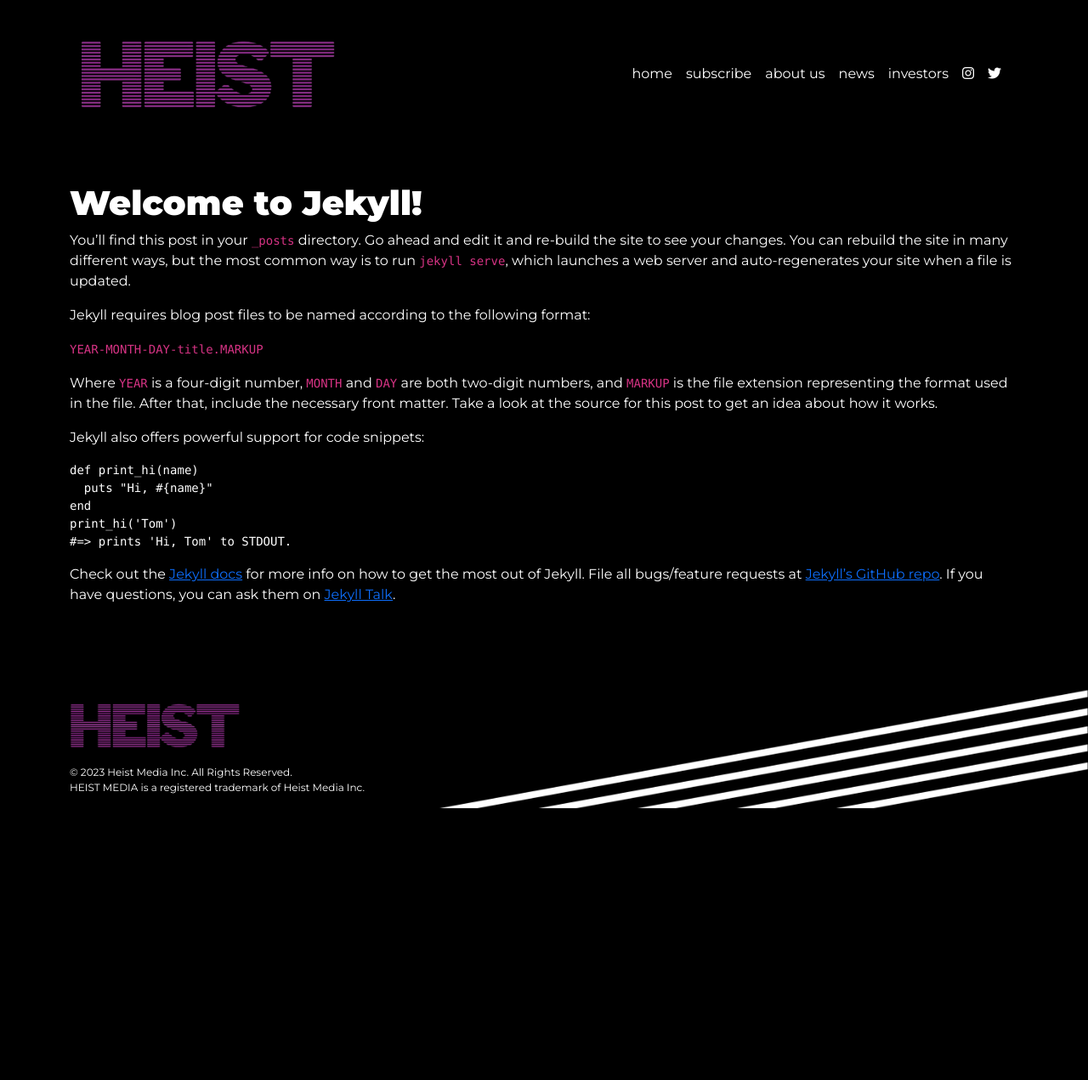
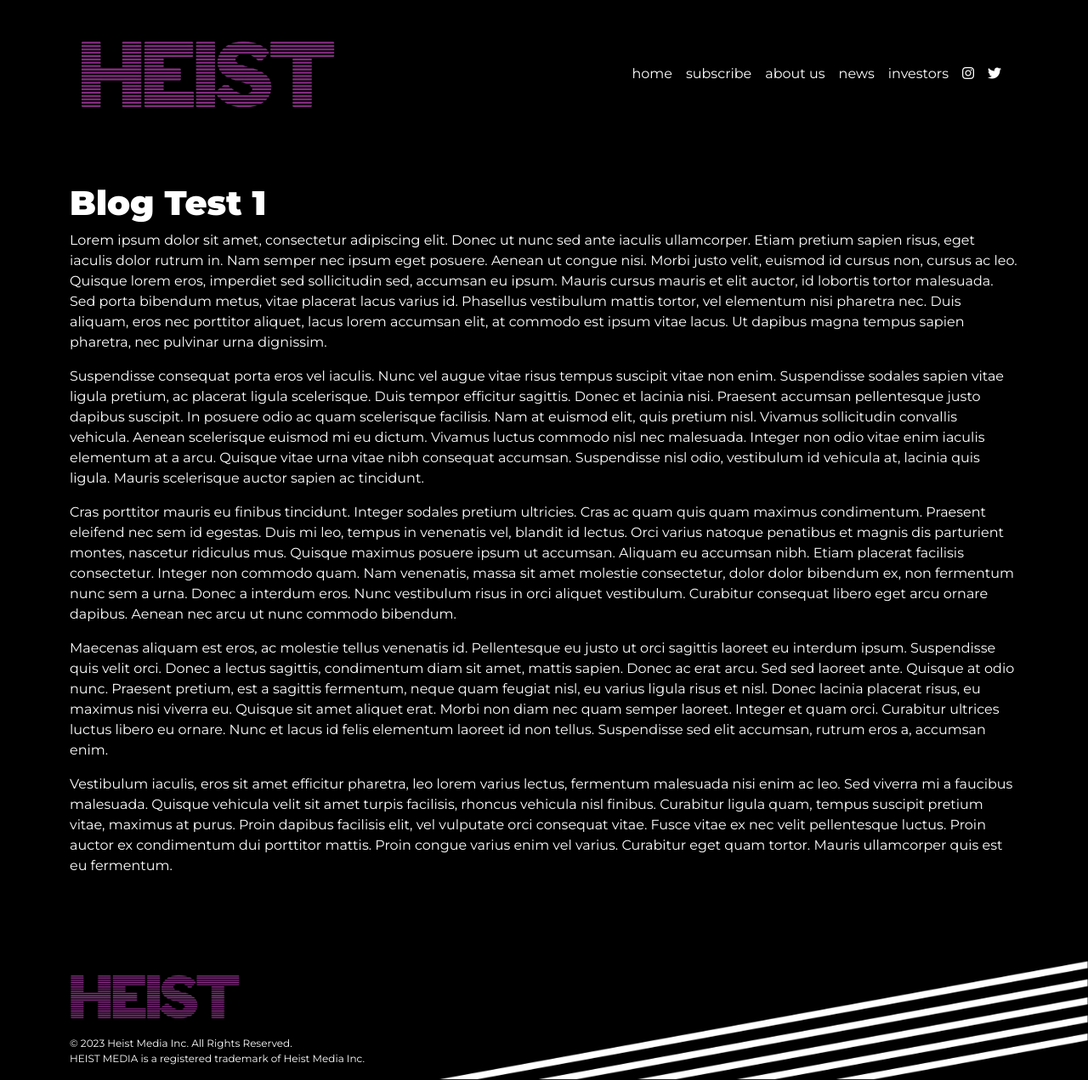
Before and after one commit to MandleDesignInc/cloudcannontest, a Jekyll site: the page built from _posts/2023-02-24-welcome-to-jekyll.markdown, in a window 1280 px wide. Shown: the whole page at 85% size. Built offline with Jekyll 4.4.1, drawn with Linux system fonts in a browser that asks for light colours; nearby versions of some CDN libraries; before the commit the page ends 952 px from its top, so only the background shows below that.

Commit message:
blog updates
blog

```diff
--- a/_layouts/blog.html
+++ b/_layouts/blog.html
@@ -14,10 +14,10 @@
             {% for post in site.posts %}
             <div class="col-md-3">
             <div class="card blog" style="width: 18rem;">
-            <img class="card-img-top" src="..." alt="Card image cap">
+            <img class="card-img-top" src="{{ post.thumbnail }}" alt="Card image cap">
             <div class="card-body">
               <h5 class="card-title">{{ post.title }}</h5>
-              <p class="card-text">Some quick example text to build on the card title and make up the bulk of the card's content.</p>
+              <p class="card-text">{{ post.teaser }}</p>
               <a href="{{ post.url }}" class="btn btn-success">Read More</a>
             </div>
             </div>
--- a/_posts/2023-02-24-welcome-to-jekyll.markdown
+++ b/_posts/2023-02-24-welcome-to-jekyll.markdown
@@ -1,29 +1,17 @@
 ---
 layout: post
-title: Welcome to Jekyll!
+title: Blog Test 1
 date: 2023-02-24 16:49:40
-categories: jekyll update
+categories: default
+thumbnail: /assets/images/Layer-11.jpg
+teaser: This is a short teaser of the content on this page.
 ---
-You’ll find this post in your `_posts` directory. Go ahead and edit it and re-build the site to see your changes. You can rebuild the site in many different ways, but the most common way is to run `jekyll serve`, which launches a web server and auto-regenerates your site when a file is updated.
+Lorem ipsum dolor sit amet, consectetur adipiscing elit. Donec ut nunc sed ante iaculis ullamcorper. Etiam pretium sapien risus, eget iaculis dolor rutrum in. Nam semper nec ipsum eget posuere. Aenean ut congue nisi. Morbi justo velit, euismod id cursus non, cursus ac leo. Quisque lorem eros, imperdiet sed sollicitudin sed, accumsan eu ipsum. Mauris cursus mauris et elit auctor, id lobortis tortor malesuada. Sed porta bibendum metus, vitae placerat lacus varius id. Phasellus vestibulum mattis tortor, vel elementum nisi pharetra nec. Duis aliquam, eros nec porttitor aliquet, lacus lorem accumsan elit, at commodo est ipsum vitae lacus. Ut dapibus magna tempus sapien pharetra, nec pulvinar urna dignissim.
 
-Jekyll requires blog post files to be named according to the following format:
+Suspendisse consequat porta eros vel iaculis. Nunc vel augue vitae risus tempus suscipit vitae non enim. Suspendisse sodales sapien vitae ligula pretium, ac placerat ligula scelerisque. Duis tempor efficitur sagittis. Donec et lacinia nisi. Praesent accumsan pellentesque justo dapibus suscipit. In posuere odio ac quam scelerisque facilisis. Nam at euismod elit, quis pretium nisl. Vivamus sollicitudin convallis vehicula. Aenean scelerisque euismod mi eu dictum. Vivamus luctus commodo nisl nec malesuada. Integer non odio vitae enim iaculis elementum at a arcu. Quisque vitae urna vitae nibh consequat accumsan. Suspendisse nisl odio, vestibulum id vehicula at, lacinia quis ligula. Mauris scelerisque auctor sapien ac tincidunt.
 
-`YEAR-MONTH-DAY-title.MARKUP`
+Cras porttitor mauris eu finibus tincidunt. Integer sodales pretium ultricies. Cras ac quam quis quam maximus condimentum. Praesent eleifend nec sem id egestas. Duis mi leo, tempus in venenatis vel, blandit id lectus. Orci varius natoque penatibus et magnis dis parturient montes, nascetur ridiculus mus. Quisque maximus posuere ipsum ut accumsan. Aliquam eu accumsan nibh. Etiam placerat facilisis consectetur. Integer non commodo quam. Nam venenatis, massa sit amet molestie consectetur, dolor dolor bibendum ex, non fermentum nunc sem a urna. Donec a interdum eros. Nunc vestibulum risus in orci aliquet vestibulum. Curabitur consequat libero eget arcu ornare dapibus. Aenean nec arcu ut nunc commodo bibendum.
 
-Where `YEAR` is a four-digit number, `MONTH` and `DAY` are both two-digit numbers, and `MARKUP` is the file extension representing the format used in the file. After that, include the necessary front matter. Take a look at the source for this post to get an idea about how it works.
+Maecenas aliquam est eros, ac molestie tellus venenatis id. Pellentesque eu justo ut orci sagittis laoreet eu interdum ipsum. Suspendisse quis velit orci. Donec a lectus sagittis, condimentum diam sit amet, mattis sapien. Donec ac erat arcu. Sed sed laoreet ante. Quisque at odio nunc. Praesent pretium, est a sagittis fermentum, neque quam feugiat nisl, eu varius ligula risus et nisl. Donec lacinia placerat risus, eu maximus nisi viverra eu. Quisque sit amet aliquet erat. Morbi non diam nec quam semper laoreet. Integer et quam orci. Curabitur ultrices luctus libero eu ornare. Nunc et lacus id felis elementum laoreet id non tellus. Suspendisse sed elit accumsan, rutrum eros a, accumsan enim.
 
-Jekyll also offers powerful support for code snippets:
-
-{% highlight ruby %}
-def print_hi(name)
-  puts "Hi, #{name}"
-end
-print_hi('Tom')
-#=> prints 'Hi, Tom' to STDOUT.
-{% endhighlight %}
-
-Check out the [Jekyll docs][jekyll-docs] for more info on how to get the most out of Jekyll. File all bugs/feature requests at [Jekyll’s GitHub repo][jekyll-gh]. If you have questions, you can ask them on [Jekyll Talk][jekyll-talk].
-
-[jekyll-docs]: https://jekyllrb.com/docs/home
-[jekyll-gh]:   https://github.com/jekyll/jekyll
-[jekyll-talk]: https://talk.jekyllrb.com/
+Vestibulum iaculis, eros sit amet efficitur pharetra, leo lorem varius lectus, fermentum malesuada nisi enim ac leo. Sed viverra mi a faucibus malesuada. Quisque vehicula velit sit amet turpis facilisis, rhoncus vehicula nisl finibus. Curabitur ligula quam, tempus suscipit pretium vitae, maximus at purus. Proin dapibus facilisis elit, vel vulputate orci consequat vitae. Fusce vitae ex nec velit pellentesque luctus. Proin auctor ex condimentum dui porttitor mattis. Proin congue varius enim vel varius. Curabitur eget quam tortor. Mauris ullamcorper quis est eu fermentum.
```
Also changed, not shown: _posts/2023-02-24-another-page-test.markdown (+6 -2 lines).
